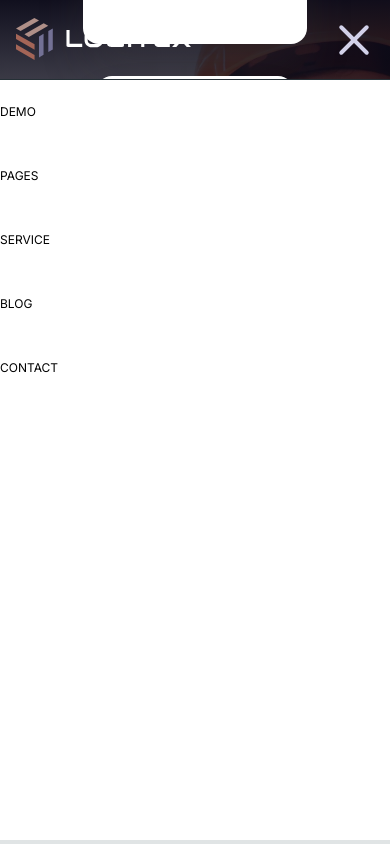
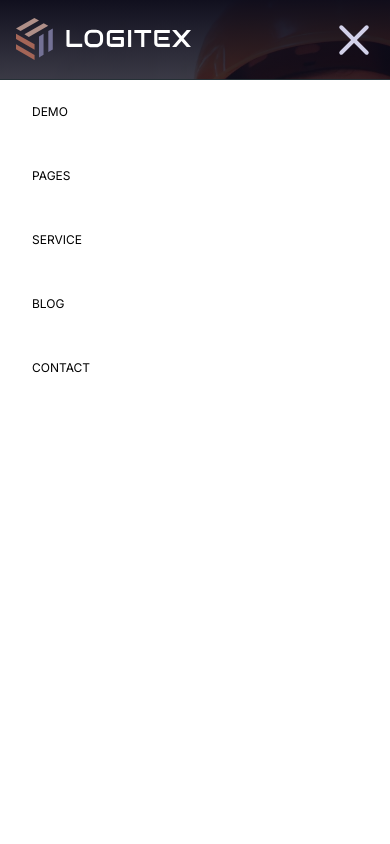
Before and after one commit to isaac-svg/logitex, a Next.js app: page /contact/contact-three in a window 390 px wide. Both pictures are taken after a click on the element 354 px from the left and 39 px from the top of the page. Shown: the top 844 px of the page. Built offline with nearby package versions, Linux system fonts and the light colour scheme.

Commit message:
remove border

```diff
--- a/app/components/nav.tsx
+++ b/app/components/nav.tsx
@@ -1,16 +1,21 @@
 'use client';
 import Image from 'next/image';
 import Link from 'next/link';
-import React, { useState } from 'react';
+import React, { useEffect, useState } from 'react';
 import DemoDropDown from './demodropdown';
 import PagesDropDown from './pagesdropdown';
 
 type Props = {};
 
 const NavBar = (props: Props) => {
-  const [nav, setNav] = useState(false);
-  const [ispageHover, setIsPageHover] = useState(false);
-  const [isDemoHover, setIsDemoHover] = useState(false);
+  const [nav, setNav] = useState<boolean>(false);
+  const [ispageHover, setIsPageHover] = useState<boolean>(false);
+  const [isDemoHover, setIsDemoHover] = useState<boolean>(false);
+  const [isMobile, setIsMobile] = useState<boolean>(false);
+
+  useEffect(() => {
+    setIsMobile(true);
+  }, [nav]);
 
   const handleNav = () => {
     setNav(!nav);
@@ -57,7 +62,7 @@ const NavBar = (props: Props) => {
             {/* <li>PAGES</li> */}
           </ul>
         </div>
-        <div className="hidden md:inline-block">
+        <div className="hidden md:inline-block ">
           <p className="text-[#d2d1e9] text-sm font-medium">
             TALK TO AN EXPERT
           </p>{' '}
@@ -77,105 +82,130 @@ const NavBar = (props: Props) => {
         </div>{' '}
       </div>
       <div
-        className={`static  w-full transition-all h-[3000px] duration-1000 ease-out z-[999] md:hidden block ${
+        className={`static bg-fixed h-full overflow-auto w-full transition-all  duration-1000 ease-out z-[80] md:hidden  block ${
           nav ? '   duration-200 ' : ''
         }`}
       >
-        <div className="overflow-hidden relative z-50">
+        <div className="overflow-x-hidden h-screen overflow-auto relative z-[99]">
           <ul
-            className={
+            className={`${
               nav
-                ? 'md:hidden fixed  top-20 flex flex-col text-xs w-full h-[90%]  ease-in duration-300 z-10 bg-white  '
-                : 'fixed top-20  h-[90%] flex flex-col items-start justify-between ease-in duration-300 z-10 w-full'
-            }
+                ? 'md:hidden fixed  top-20 flex flex-col text-xs w-full bg-fixed  ease-in duration-300 z-[999]  bg-white h-screen overflow-y-auto pb-[60px]  '
+                : 'fixed top-20   flex flex-col items-start justify-between ease-in duration-300 z-10 w-full'
+            } pl-8 pr-4 `}
           >
             <li
-              onClick={handleNav}
-              onPointerEnter={() => setIsDemoHover(true)}
-              onPointerLeave={() => setIsDemoHover(false)}
               className={`py-6 flex flex-col gap-8 transition-all duration-700 ${
                 !nav ? 'hidden' : ''
               }`}
             >
-              <Link href="demo/demo-three" className="">
+              <p
+                className=""
+                // onPointerEnter={() => setIsDemoHover(true)}
+                // onPointerLeave={() => setIsDemoHover(false)}
+                onClick={() => {
+                  setIsDemoHover(!isDemoHover);
+                  setIsPageHover(false);
+                }}
+              >
                 DEMO
-              </Link>
+              </p>
               <ul
-                className={`ml-8 flex flex-col gap-8 border-black border-[1px] p-4  ${
+                className={`ml-8 flex flex-col gap-8 border-black border-[1px] p-4   ${
                   isDemoHover ? 'inline-block' : 'hidden'
                 }`}
               >
                 <li>
-                  <Link href="/demo-one" className="hover:text-orange">
+                  <Link href="/demo/demo-one" className="hover:text-orange">
                     DEMO ONE
                   </Link>
                 </li>
                 <li>
-                  <Link href="/demo-two" className="hover:text-orange">
-                    DEMO THREE
+                  <Link href="/demo/demo-two" className="hover:text-orange">
+                    DEMO TWO
                   </Link>
                 </li>
                 <li>
-                  <Link href="/demo-three" className="hover:text-orange">
+                  <Link href="/" className="hover:text-orange">
                     DEMO 3
                   </Link>
                 </li>
               </ul>
             </li>
-            <li
-              onClick={handleNav}
-              onPointerEnter={() => setIsPageHover(true)}
-              onPointerLeave={() => setIsPageHover(false)}
-              className={`py-6 flex flex-col gap-8 ${!nav ? 'hidden' : ''}`}
-            >
-              <Link href="/">PAGES</Link>
+            <li className={`py-6 flex flex-col gap-8 ${!nav ? 'hidden' : ''}`}>
+              <p
+                onClick={() => {
+                  setIsPageHover(!ispageHover);
+                  setIsDemoHover(false);
+                }}
+              >
+                PAGES
+              </p>
               <ul
                 className={`ml-8 flex flex-col gap-8 border-black border-[1px] p-4  ${
                   ispageHover ? 'inline-block' : 'hidden'
                 }`}
               >
                 <li>
-                  <Link href="/about-one" className="hover:text-orange">
+                  <Link href="/about/about-one" className="hover:text-orange">
                     ABOUT ONE
                   </Link>
                 </li>
                 <li>
-                  <Link href="/about-two" className="hover:text-orange">
+                  <Link href="/about/about-two" className="hover:text-orange">
                     ABOUT TWO
                   </Link>
                 </li>
                 <li>
-                  <Link href="/about-three" className="hover:text-orange">
+                  <Link href="/about/about-three" className="hover:text-orange">
                     ABOUT THREE
                   </Link>
                 </li>
                 <li>
-                  <Link href="/service-one" className="hover:text-orange">
+                  <Link
+                    href="/service/service-one"
+                    className="hover:text-orange"
+                  >
                     SERVICE ONE
                   </Link>
                 </li>
                 <li>
-                  <Link href="/service-two" className="hover:text-orange">
+                  <Link
+                    href="/service/service-two"
+                    className="hover:text-orange"
+                  >
                     SERVICE TWO
                   </Link>
                 </li>
                 <li>
-                  <Link href="/service-details" className="hover:text-orange">
+                  <Link
+                    href="/service/service-details"
+                    className="hover:text-orange"
+                  >
                     SERVICE DETAILS
                   </Link>
                 </li>
                 <li>
-                  <Link href="/service-details" className="hover:text-orange">
+                  <Link
+                    href="/contact/contact-one"
+                    className="hover:text-orange"
+                  >
                     CONTACT ONE
                   </Link>
                 </li>
                 <li>
-                  <Link href="/service-details" className="hover:text-orange">
+                  <Link
+                    href="/contact/contact-two"
+                    className="hover:text-orange"
+                  >
                     CONTACT TWO
                   </Link>
                 </li>
                 <li>
-                  <Link href="/service-details" className="hover:text-orange">
+                  <Link
+                    href="/contact/contact-three"
+                    className="hover:text-orange"
+                  >
                     CONTACT THREE
                   </Link>
                 </li>
--- /dev/null
+++ b/app/components/sections/footer/footer.tsx
@@ -0,0 +1,9 @@
+import React from 'react';
+
+type Props = {};
+
+const Footer = (props: Props) => {
+  return <div>Footer</div>;
+};
+
+export default Footer;
--- a/app/contact/contact-three/page.tsx
+++ b/app/contact/contact-three/page.tsx
@@ -32,8 +32,11 @@ const ContactPage = (props: Props) => {
               </h1>
             </ObserverButtomUp>
           </div>
-          <div className="absolute  left-0 right-0 -bottom-1/2    flex items-center justify-between flex-col flex-wrap sm:flex-row gap-8">
-            <div className="rounded-2xl shadow-contact-card flex-1 bg-white flex flex-col gap-4 py-[85px] px-[40px] justify-center items-center">
+        </div>
+      </div>
+      <div className="relative mt-[30px] mb-[800px] px-[30px] mx-auto md:m-0">
+        <div className="absolute  left-0 right-0  md:-bottom-[180px]    flex items-center h-fit border justify-between flex-col flex-wrap sm:flex-row gap-8 px-[30px] md:m-0 ">
+          <div className="rounded-2xl shadow-contact-card flex-1 bg-white flex flex-col gap-4  py-[40px] md:py-[85px] px-[10px] md:px-[40px] justify-center items-center w-full">
             <div className="w-14 h-14">
               <Image
                 src={'/assets/contact/email.svg'}
@@ -43,13 +46,11 @@ const ContactPage = (props: Props) => {
                 height={60}
               />
             </div>
-              <h3 className="text-[#0c0b1a] font-semibold">
-                Contact with email
-              </h3>
+            <h3 className="text-[#0c0b1a] font-semibold">Contact with email</h3>
             <p className="text-[#495460]">info@example.com</p>
           </div>
           {/* 2 */}
-            <div className="rounded-2xl shadow-contact-card flex-1 bg-white flex flex-col gap-4 py-[85px] px-[40px] justify-center items-center">
+          <div className=" rounded-2xl shadow-contact-card flex-1 bg-white flex flex-col gap-4  py-[40px] md:py-[85px] px-[10px] md:px-[40px] justify-center items-center w-full">
             <div className="w-14 h-14">
               <Image
                 src={'/assets/contact/phone.svg'}
@@ -63,7 +64,7 @@ const ContactPage = (props: Props) => {
             <p className="text-[#495460]">(888) 456 7890</p>
           </div>
           {/* 3 */}
-            <div className="rounded-2xl shadow-contact-card flex-1 bg-white flex flex-col gap-4 py-[85px] px-[40px] justify-center items-center">
+          <div className="rounded-2xl shadow-contact-card flex-1 bg-white flex flex-col gap-4  py-[40px] md:py-[85px] px-[10px] md:px-[40px] justify-center items-center w-full">
             <div className="w-14 h-14">
               <Image
                 src={'/assets/contact/officelocation.svg'}
@@ -78,8 +79,6 @@ const ContactPage = (props: Props) => {
           </div>
         </div>
       </div>
-      </div>
-
       {/* contact form and banner */}
       <div className="mt-[300px] flex flex-col md:flex-row gap-8 items-center justify-between h-fit px-[30px] mx-auto">
         <div className="flex-1 border">
@@ -97,7 +96,7 @@ const ContactPage = (props: Props) => {
             </p>
           </div>
           {/* banner */}
-          <div className="w-full h-[600px]   border">
+          <div className="w-full h-fit md:h-[500px]   border">
             <Image
               src={'/assets/contact/secondarybanner.webp'}
               alt="secondary banner"
@@ -108,7 +107,7 @@ const ContactPage = (props: Props) => {
           </div>
         </div>
         <div className="flex-1 border">
-          <div className="flex flex-col md:flex-row items-center gap-8 ">
+          <form className="flex flex-col md:flex-row items-center gap-8 z-10">
             <div className="w-full flex gap-4">
               <div className="w-full flex-1">
                 <ContactInput
@@ -125,7 +124,7 @@ const ContactPage = (props: Props) => {
                 />
               </div>
             </div>
-          </div>
+          </form>
           <div className="flex justify-between flex-col md:flex-row items-center gap-4 ">
             <div className="w-full flex gap-4">
               <div className="w-full flex-1">
@@ -186,7 +185,7 @@ const ContactPage = (props: Props) => {
             <CallToActionBtn text="CONTACT US" />
           </ObserverButtomUp>
         </div>
-        <div className="flex-1 grid gap-y-[45px]  grid-rows-[auto_auto] grid-cols-2 auto-cols-fr grid-flow-row max-w-[699px] mt-[8px]">
+        <div className="flex-1 grid gap-y-[45px]  grid-rows-[auto_auto] grid-cols-1 md:grid-cols-2 auto-cols-fr grid-flow-row max-w-[699px] mt-[8px]">
           {/* 1 */}
           <div className="flex gap-x-[25px] gap-y-[25px] justify-start items-start">
             <div className="">
```
Also changed, not shown: app/not-found.tsx (+5 -3 lines). Lines whose indentation alone changed are shown as unchanged.
